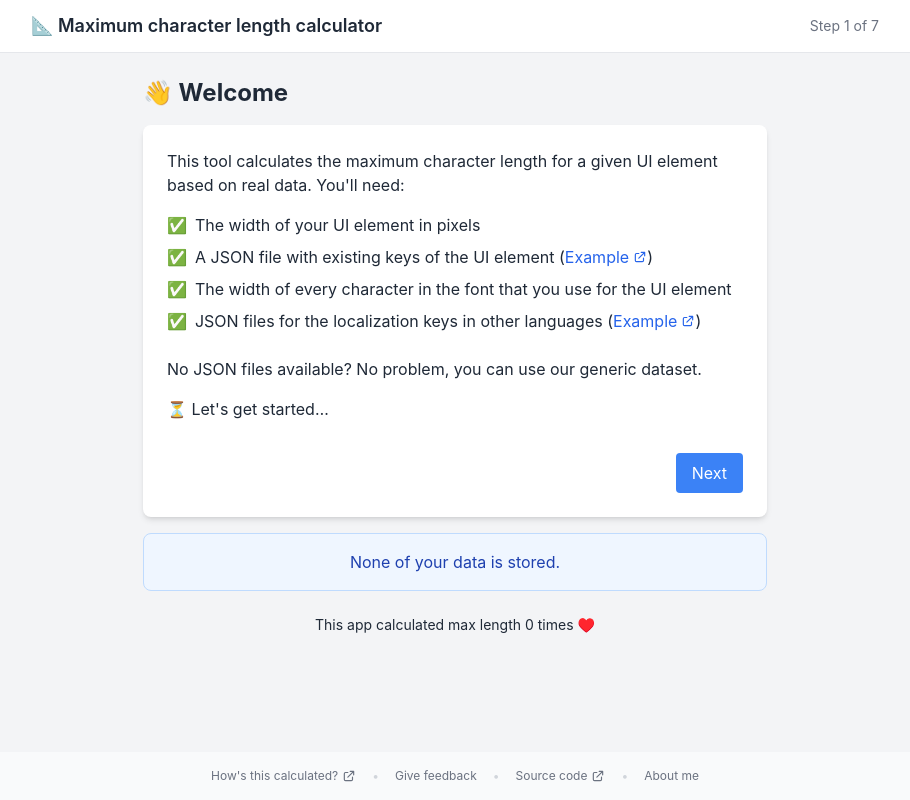
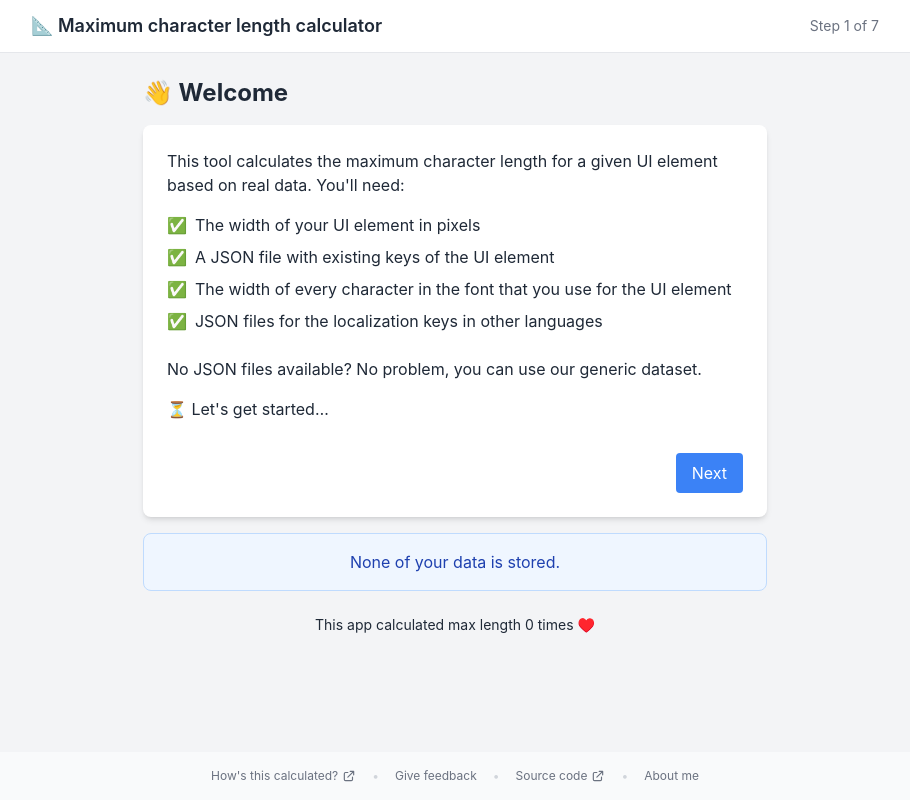
Before and after one commit to steroman/max-char-length-calculator, a Vue app: page / in a window 1280 px wide. Shown: the whole page, without its empty margins (185-1095 px from the left). Built offline with nearby package versions, Linux system fonts and the light colour scheme; no server answers; the database is empty.

Commit message:
remove example links from welcome

```diff
--- a/src/components/WelcomeStep.vue
+++ b/src/components/WelcomeStep.vue
@@ -36,10 +36,7 @@ const handleNext = () => {
         </li>
         <li class="flex items-start">
           <span class="mr-2">✅</span>
-          <span>A JSON file with existing keys of the UI element (<ExternalLink
-          href="https://raw.githubusercontent.com/steroman/max-char-length-calculator/refs/heads/main/src/assets/sample-files/en-us.json"
-          class="inline-flex items-center text-blue-600 hover:text-blue-800"
-        >Example</ExternalLink>)</span>
+          <span>A JSON file with existing keys of the UI element</span>
         </li>
         <li class="flex items-start">
           <span class="mr-2">✅</span>
@@ -47,7 +44,7 @@ const handleNext = () => {
         </li>
         <li class="flex items-start">
           <span class="mr-2">✅</span>
-          <span>JSON files for the localization keys in other languages (<ExternalLink href="https://raw.githubusercontent.com/steroman/max-char-length-calculator/refs/heads/main/src/assets/sample-files/ru-ru.json" class="inline-flex items-center text-blue-600 hover:text-blue-800">Example</ExternalLink>)</span>
+          <span>JSON files for the localization keys in other languages</span>
         </li>
       </ul>
       <p class="mb-4">No JSON files available? No problem, you can use our generic dataset.</p>
```
